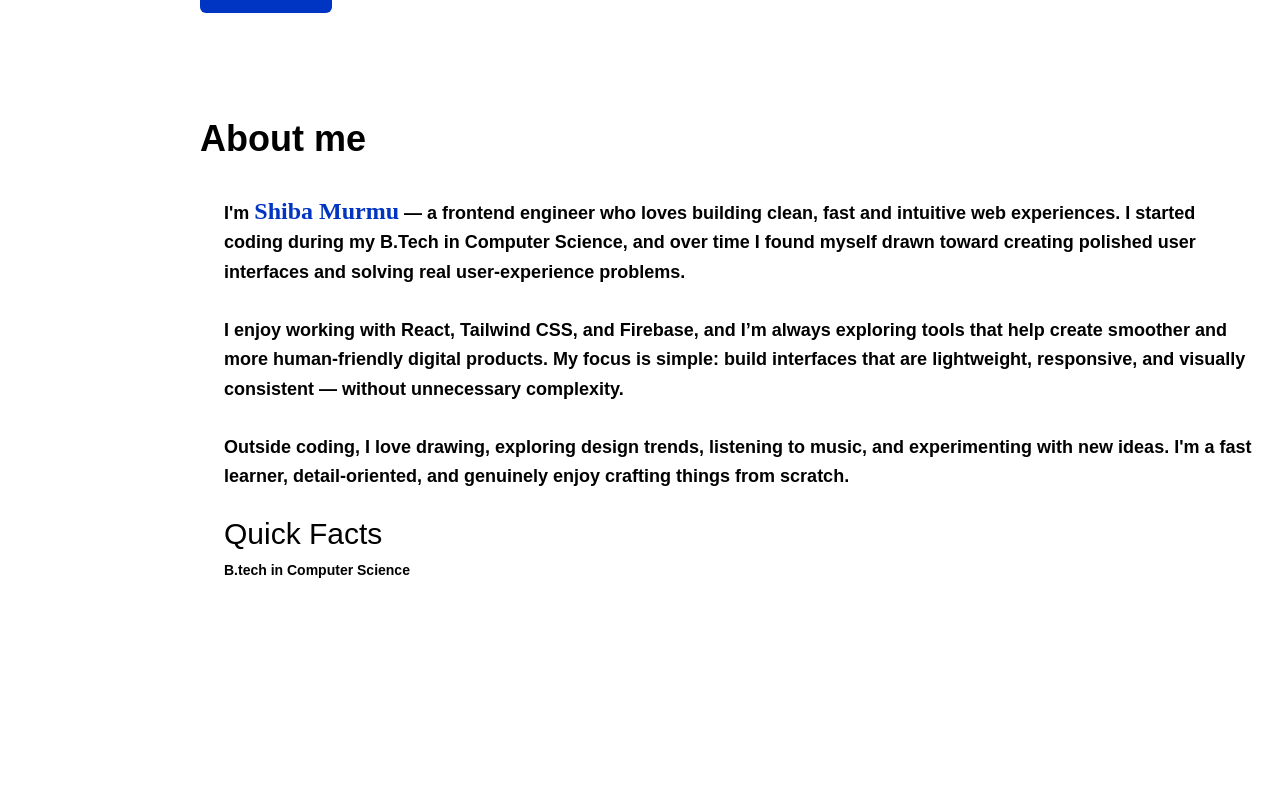
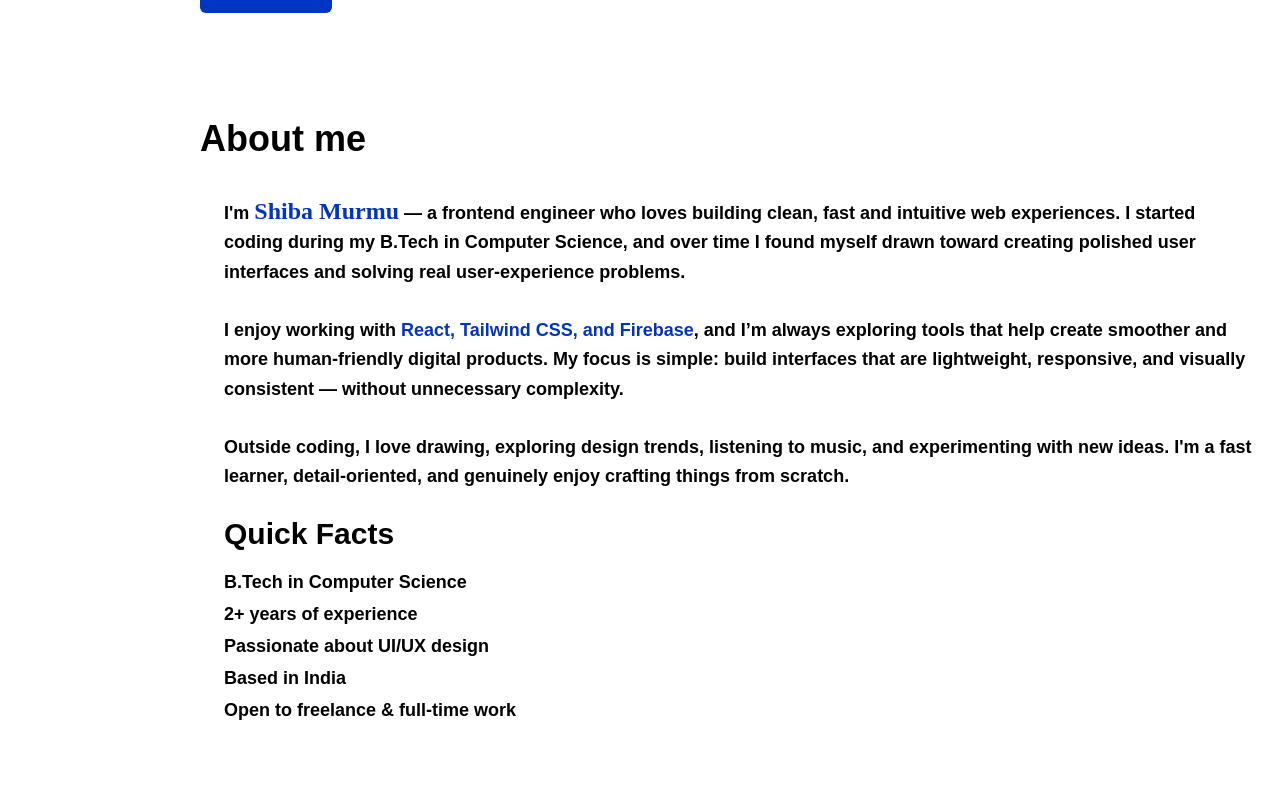
Before and after one commit to shiba-murmu/project-public-portfolio-website, a React (Vite) app: page / in a window 1280 px wide. Shown: the part 745-1540 px from the top of the page. Built offline with nearby package versions, Linux system fonts and the light colour scheme; a web font is replaced by a local one.

Commit message:
quick facts in the about section added.

```diff
--- a/src/pages/about/About.jsx
+++ b/src/pages/about/About.jsx
@@ -3,7 +3,7 @@ import Heading_text from '../../components/Heading_text/Heading_text'
 function About() {
     return (
         <>
-            <div id='About' className='min-h-screen md:pl-50 flex flex-col justify-center md:justify-start items-center md:items-start text-3xl font-bold'>
+            <div id='About' className='min-h-screen md:pl-50 flex flex-col justify-center md:justify-start items-center md:items-start text-3xl font-semibold'>
                 <div className=''>
                     <Heading_text text='About me' />
                 </div>
@@ -11,7 +11,7 @@ function About() {
                     <section id="about" className="p-6 rounded-2xl" style={{ background: '' }}>
                         <div className="mt-3 md:flex md:flex-col md:gap-6">
                             <p
-                                className="text-sm md:text-lg                                                                              md:flex-1 leading-relaxed"
+                                className="text-sm md:text-lg                                                                              md:flex-1 leading-relaxed text-center md:text-left"
 
                             >
                                 I'm <span className="font-extrabold heading-text text-xl md:text-2xl text-(--bluish)">Shiba Murmu</span> — a frontend engineer who loves building
@@ -19,7 +19,7 @@ function About() {
                                 Science, and over time I found myself drawn toward creating polished user interfaces and
                                 solving real user-experience problems.
                                 <br /><br />
-                                I enjoy working with <span className="font-semibold">React, Tailwind CSS, and Firebase</span>, and I’m always
+                                I enjoy working with <span className="font-extrabold text-(--bluish) ">React, Tailwind CSS, and Firebase</span>, and I’m always
                                 exploring tools that help create smoother and more human-friendly digital products. My focus
                                 is simple: build interfaces that are lightweight, responsive, and visually consistent —
                                 without unnecessary complexity.
@@ -29,13 +29,15 @@ function About() {
                                 from scratch.
                             </p>
 
-                            <div className="mt-6 md:mt-0 md:w-64">
-                                <h4 className="font-extrabold regular-bolder  text-md md:text-3xl mb-2">Quick Facts</h4>
-                                <ul className="space-y-1 text-sm" style={{ color: 'var(--muted)' }}>
-                                    <li>B.tech in Computer Science</li>
-
-
-                                </ul>
+                            <div className="mt-6 flex flex-col gap-2 justify-center items-center md:justify-start md:items-start md:mt-0 md:w-full">
+                                <h4 className="font-extrabold text-md md:text-3xl mb-2">Quick Facts</h4>
+                                <ol className=" text-center md:text-start list-inside space-y-1 text-sm md:text-lg" style={{ color: 'var(--muted)' }}>
+                                    <li>B.Tech in Computer Science</li>
+                                    <li>2+ years of experience</li>
+                                    <li>Passionate about UI/UX design</li>
+                                    <li>Based in India</li>
+                                    <li>Open to freelance & full-time work</li>
+                                </ol>
                             </div>
                         </div>
                     </section>
--- a/src/pages/profile/Profile.jsx
+++ b/src/pages/profile/Profile.jsx
@@ -67,9 +67,7 @@ function Profile() {
                                 <path d="M160-80v-80h640v80H160Zm320-160L200-600h160v-280h240v280h160L480-240Zm0-130 116-150h-76v-280h-80v280h-76l116 150Zm0-150Z" />
                             </svg>
                         </h4>
-
                     </div>
-
                 </div>
             </div>
         </>
```
